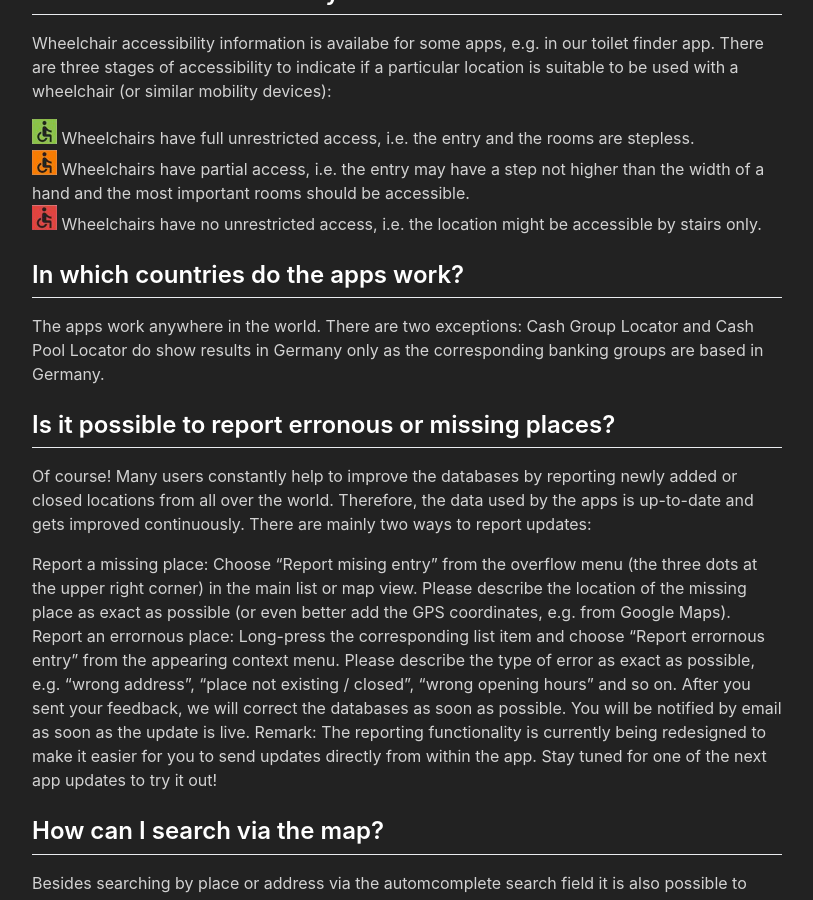
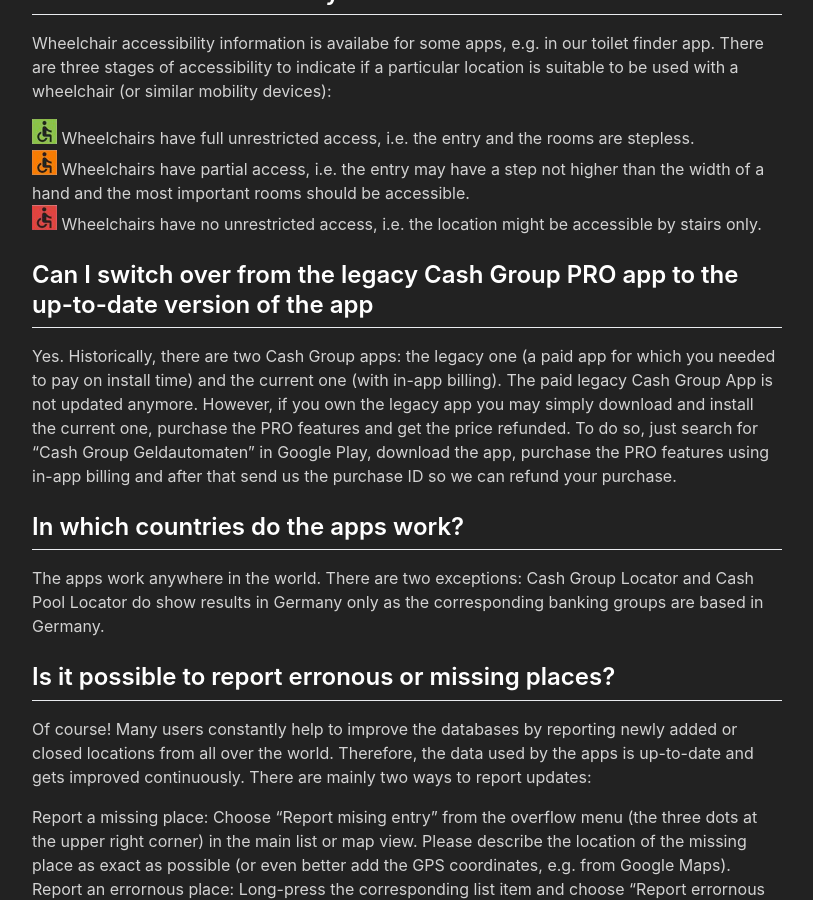
Before and after one commit to positive-infinity/positive-infinity.github.io, a Jekyll site: the page built from _pages/faq.md, in a window 1280 px wide and 900 px high, scrolled down 631 px. Shown: the whole window, without its empty margins (233-1046 px from the left). Built offline with Jekyll 4.4.1, drawn with Linux system fonts in a browser that asks for light colours; nearby versions of some CDN libraries.

Commit message:
Update faq.md

```diff
--- a/_pages/faq.md
+++ b/_pages/faq.md
@@ -20,6 +20,9 @@
 ![alt text](../assets/wheelchair_limited.png) Wheelchairs have partial access, i.e. the entry may have a step not higher than the width of a hand and the most important rooms should be accessible.<br/>
 ![alt text](../assets/wheelchair_no.png) Wheelchairs have no unrestricted access, i.e. the location might be accessible by stairs only.<br>
 
+## Can I switch over from the legacy Cash Group PRO app to the up-to-date version of the app
+Yes. Historically, there are two Cash Group apps: the legacy one (a paid app for which you needed to pay on install time) and the current one (with in-app billing). The paid legacy Cash Group App is not updated anymore. However, if you own the legacy app you may simply download and install the current one, purchase the PRO features and get the price refunded. To do so, just search for "Cash Group Geldautomaten" in Google Play, download the app, purchase the PRO features using in-app billing and after that send us the purchase ID so we can refund your purchase.
+
 ## In which countries do the apps work?
 The apps work anywhere in the world. There are two exceptions: Cash Group Locator and Cash Pool Locator do show results in Germany only as the corresponding banking groups are based in Germany.
 
```
